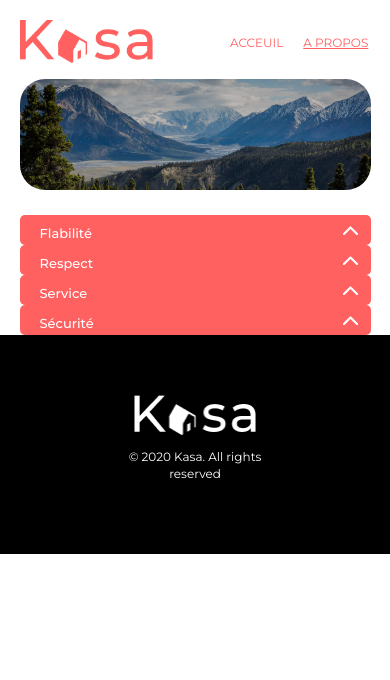
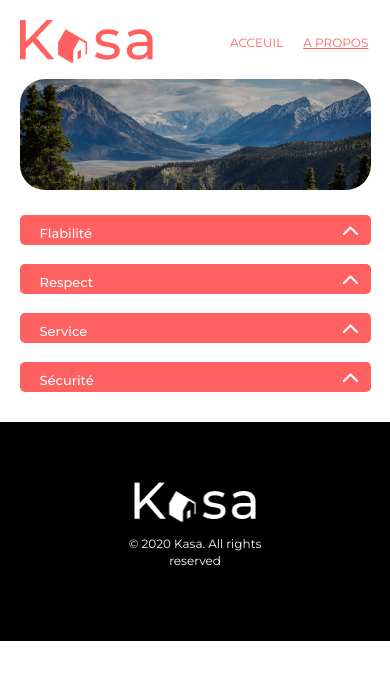
Before and after one commit to Lisley88/Projet_kasa, a React (Create React App) app: page /apropos in a window 390 px wide. Shown: the top 680 px of the page. Built offline with nearby package versions, Linux system fonts and the light colour scheme.

Commit message:
Correction de collapse

```diff
--- a/src/components/rating.jsx
+++ b/src/components/rating.jsx
@@ -1,7 +1,7 @@
 import React from "react";
 import ratingStar from "../images/rating-star.svg";
 import greyStar from "../images/rating-greystar.svg";
-import '../styles/rating.scss';
+import '../styles/Rating.scss';
 
 function Rating({ rating }) {
     const stars = [];
@@ -14,5 +14,4 @@ function Rating({ rating }) {
     return <div className='rating'>{stars}</div>;
 }
 
-
 export default Rating;
--- a/src/pages/Apropos/index.jsx
+++ b/src/pages/Apropos/index.jsx
@@ -1,14 +1,17 @@
 import Banner from '../../components/Banner';
 import Collapse from '../../components/Collapse';
 import data from '../../datas/apropos.json';
+import '../../styles/Apropos.scss'
 
 function Apropos() {
     return (
-        <main>
+        <main className='apropos'>
             <Banner page='apropos' />
-            {data.map((item) => (
-                <Collapse key={item.id} title={item.title} description={item.description} />
-            ))}
+            <div className='apropos__collapses'>
+                {data.map((item) => (
+                    <Collapse key={item.id} title={item.title} description={item.description} className='apropos__collapse' />
+                ))}
+            </div>
         </main>
     )
 }
--- a/src/pages/Error/index.jsx
+++ b/src/pages/Error/index.jsx
@@ -1,4 +1,4 @@
-import '../../styles/error.scss'
+import '../../styles/Error.scss'
 import { Link } from 'react-router-dom';
 
 function Error() {
@@ -8,7 +8,6 @@ function Error() {
             <p className='errorbox__msg'>Oups! La page que vous demandez n'existe pas.</p>
             <Link className='errorbox__link' to='/'>Retourner sur la page d’accueil</Link>
         </main>
-
     )
   }
 
--- a/src/style.css
+++ b/src/style.css
@@ -10,5 +10,5 @@ main {
     padding-left: 5%;
     max-width: 1440px;
     padding-right: 5%;
-    margin:0 auto;
+    margin: 0 auto;
 }
--- /dev/null
+++ b/src/styles/Apropos.scss
@@ -0,0 +1,13 @@
+.apropos {
+    &__collapses {
+        display: flex;
+        flex-direction: column;
+        align-items: center;
+        gap: 30px;
+        margin-bottom: 30px;
+
+        @media (max-width :768px) {
+            gap: 19px;
+        }
+    }
+}
--- a/src/styles/Collapse.scss
+++ b/src/styles/Collapse.scss
@@ -3,9 +3,7 @@
 .collapse {
     display: flex;
     flex-direction: column;
-    align-items: flex-start;
     align-items: center;
-    margin: 0 auto;
     width: 84%;
 
     &__header {
@@ -65,7 +63,15 @@
         box-sizing: border-box;
         border-radius: 10px 10px 5px 5px;
         overflow: hidden;
-        margin-bottom: 30px;
+
+        & ul {
+            list-style: none;
+            padding: 0 10px;
+            margin: 0;
+            & li {
+                padding-bottom: 3px;
+            }
+           }
 
             @media (max-width:768px) {
                 font-size: 12px;
@@ -73,7 +79,7 @@
     }
 
     &__description-visible {
-        transition: all 0.6s ease-in-out;
+        transition: all 0.4s ease-in-out;
         width: 100%;
         max-height: 500px;
         padding: 20px 20px;
@@ -87,6 +93,5 @@
 
     @media (max-width:768px) {
         width: 100%;
-        height: 30px;
     }
 }
--- a/src/styles/Footer.scss
+++ b/src/styles/Footer.scss
@@ -8,13 +8,10 @@
     display: flex;
     flex-direction: column;
     align-items: center;
+    height: 100%;
 
     &__logo {
         width: 122px;
-
-        @media (max-width :768px){
-            width: 122px;
-        }
     }
 
     &__msg {
@@ -32,6 +29,6 @@
         }
     }
     @media (max-width :768px) {
-        padding:60px 0;
+        padding: 60px 0;
     }
 }
--- a/src/styles/Logements.scss
+++ b/src/styles/Logements.scss
@@ -62,11 +62,6 @@
         height: 36px;
     }
 
-    &__collapses {
-        display: flex;
-        gap: 76px;
-    }
-
     @media (max-width: 768px) {
         &__details {
             flex-direction: column;
```
